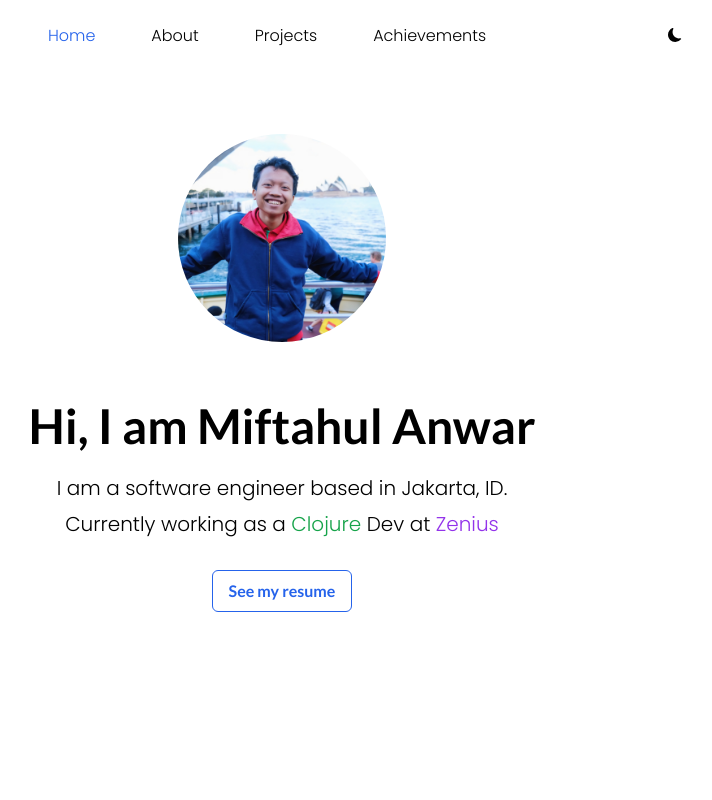
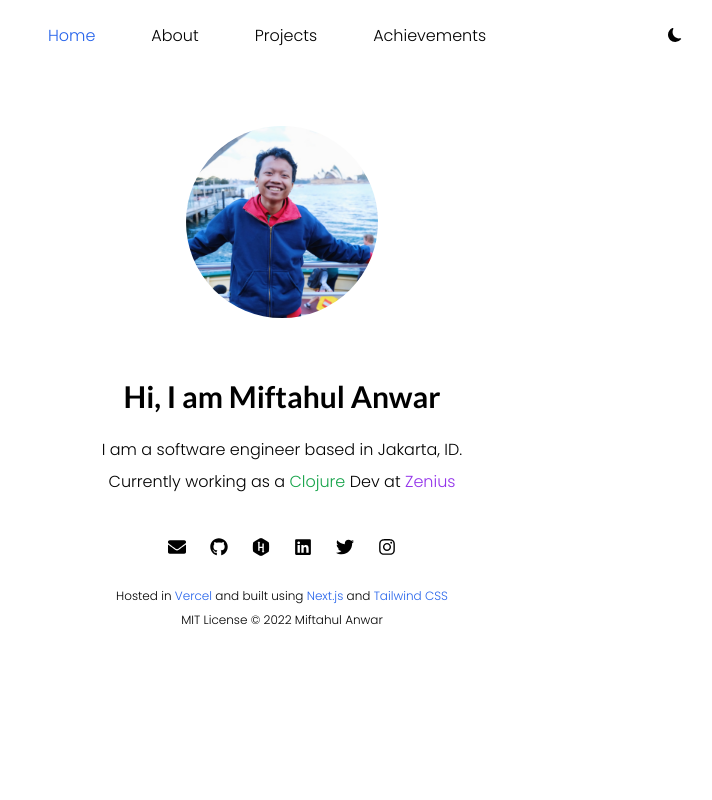
Before and after one commit to mifwar/personal_site, a Next.js app: page / in a window 1280 px wide. Shown: the top 800 px of the page, without its empty margins (358-1070 px from the left). Built offline with nearby package versions, Linux system fonts and the light colour scheme.

Commit message:
Revert "fix some styling"
This reverts commit b6c94bd225b19a6c3028df34e4b229a795cd1be6.

```diff
--- a/pages/index.js
+++ b/pages/index.js
@@ -4,9 +4,6 @@ import profile from "../public/MiftahulAnwarCropped.jpg";
 import React, { useState, useContext, useEffect } from "react";
 
 import { useThemeContext } from "../utils/darkMode";
-import About from "./About";
-import Projects from "./Projects";
-import Achievements from "./Achievements";
 import Navbar from "../components/Navbar";
 import Social from "../components/Social";
 import Footer from "../components/Footer";
@@ -44,24 +41,24 @@ const Home = () => {
         <title>Miftahul Anwar</title>
       </Head>
       <main className="bg-white dark:bg-gray-900">
+        <section className="min-h-screen">
           <Navbar
             isMobile={isMobile}
             darkMode={darkMode}
             changeDarkMode={setDarkMode}
             path="home"
           />
-        <section className="py-16 min-h-screen" id="home">
-          <div className="relative rounded-full mx-auto w-52 h-52 overflow-auto mb-10">
+          <div className="relative rounded-full mx-auto w-48 h-48 overflow-auto mt-14 mb-10">
             <Image src={profile} alt="Miftahul Anwar" placeholder="blur" />
           </div>
           <div className="text-center">
-            <h1 className="text-5xl font-burtons dark:text-white font-Lato py-5">
+            <h1 className="text-3xl font-burtons dark:text-white font-Lato py-5">
               Hi, I am Miftahul Anwar
             </h1>
-            <h2 className="text-xl font-burtons dark:text-white font-Poppins py-1">
+            <h2 className="text-md font-burtons dark:text-white font-Poppins py-1">
               I am a software engineer based in Jakarta, ID.
             </h2>
-            <h2 className="text-xl font-burtons dark:text-white font-Poppins py-1">
+            <h2 className="text-md font-burtons dark:text-white font-Poppins py-1">
               Currently working as a{" "}
               <a
                 className="text-green-600 dark:text-green-400"
@@ -81,31 +78,10 @@ const Home = () => {
                 Zenius
               </a>
             </h2>
-            <button
-              className="
-              m-7 px-4 py-2
-              fill-none
-              font-Lato
-              border
-              text-blue-600
-              border-blue-600
-              hover:text-white
-              hover:bg-blue-600
-              dark:border-blue-400
-              dark:text-blue-400
-             dark:hover:bg-blue-400
-             dark:hover:text-black
-             rounded-md hover"
-            >
-              See my resume
-            </button>
           </div>
-        </section>
-        <About />
-        <Projects />
-        <Achievements />
           <Social />
           <Footer />
+        </section>
       </main>
     </div>
   );
```
Lines whose indentation alone changed are shown as unchanged.
